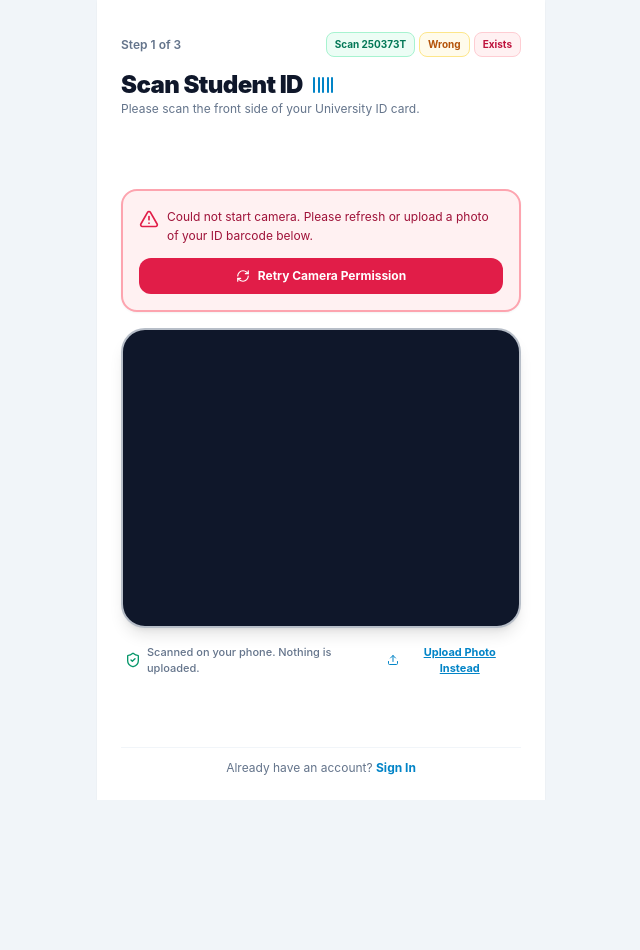
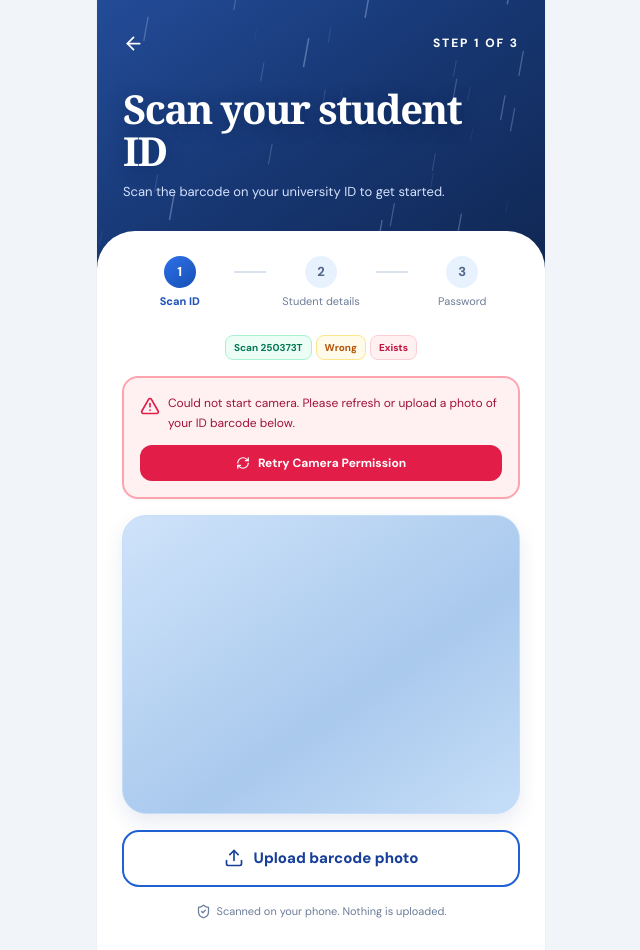
Before and after one commit to Darkempire2017/Term-1-project, a Next.js app: page /signup in a window 1280 px wide. Shown: the top 950 px of the page, without its empty margins (319-959 px from the left). Before the commit the page ends 800 px from the top, so only its background shows below. Built offline with nearby package versions, Linux system fonts and the light colour scheme.

Commit message:
Match barcode scanner to rainy signup theme

```diff
--- a/app/signup/page.tsx
+++ b/app/signup/page.tsx
@@ -4,7 +4,7 @@ import React, { useState, useEffect, useRef, useCallback } from 'react';
 import Link from 'next/link';
 import { useRouter } from 'next/navigation';
 import {
-  Barcode,
+  ArrowLeft,
   AlertTriangle,
   ShieldCheck,
   RefreshCw,
@@ -13,6 +13,10 @@ import {
   ArrowRight,
   UserCheck,
 } from 'lucide-react';
+import { StormHeader } from '@/components/Storm';
+import { SignupProgress } from '@/components/SignupProgress';
+import '../theme-pages.css';
+import './scanner.css';
 
 // The UoM student ID barcode contains only the index number: 6 digits + a letter
 const INDEX_PATTERN = /^[0-9]{6}[A-Z]$/;
@@ -333,16 +337,23 @@ export default function BarcodeScanPage() {
   };
 
   return (
-    <div className="flex-1 flex flex-col justify-between p-6 bg-white select-none overflow-y-auto">
-      {/* Top Header */}
-      <div className="pt-2 space-y-3">
-        <div className="flex items-center justify-between">
-          <span className="text-xs font-semibold text-slate-500">
-            Step 1 of 3
-          </span>
+    <div className="astrix-theme-page select-none overflow-y-auto">
+      <StormHeader rain className="astrix-theme-header astrix-scanner-header">
+        <div className="astrix-header-top">
+          <Link href="/login" className="astrix-header-back" aria-label="Back to sign in">
+            <ArrowLeft size={21} />
+          </Link>
+          <span className="astrix-step-count">Step 1 of 3</span>
+        </div>
+        <h1 className="astrix-theme-title">Scan your student ID</h1>
+        <p className="astrix-scanner-subtitle">Scan the barcode on your university ID to get started.</p>
+      </StormHeader>
 
-          {IS_DEV_BUILD && (
-            <div className="flex items-center space-x-1">
+      <main className="astrix-theme-sheet astrix-scanner-sheet">
+        <SignupProgress step={1} />
+
+        {IS_DEV_BUILD && (
+            <div className="flex items-center justify-center gap-1 mb-4">
               <button
                 type="button"
                 onClick={() => acceptIndex('250373T')}
@@ -368,22 +379,8 @@ export default function BarcodeScanPage() {
                 Exists
               </button>
             </div>
-          )}
-        </div>
-
-        <div>
-          <h1 className="text-2xl font-black text-slate-900 tracking-tight flex items-center space-x-2">
-            <span>Scan Student ID</span>
-            <Barcode className="w-6 h-6 text-sky-600" />
-          </h1>
-          <p className="text-xs text-slate-500">
-            Please scan the front side of your University ID card.
-          </p>
-        </div>
-      </div>
-
-      {/* Main Barcode Scanner Body */}
-      <div className="my-auto py-4 space-y-4">
+        )}
+        <div className="space-y-4">
         {/* Error: Non-UoM Barcode Error */}
         {validationError && (
           <div className="p-4 rounded-2xl bg-amber-50 border-2 border-amber-300 text-amber-900 text-xs space-y-2 animate-in fade-in slide-in-from-top-1 shadow-sm">
@@ -445,7 +442,7 @@ export default function BarcodeScanPage() {
         )}
 
         {/* Camera Viewport Container */}
-        <div className="relative w-full aspect-[4/3] rounded-3xl bg-slate-900 overflow-hidden shadow-lg border-2 border-slate-200/80 flex items-center justify-center">
+        <div className="astrix-scanner-viewport relative w-full aspect-[4/3] rounded-3xl overflow-hidden flex items-center justify-center">
           <style jsx global>{`
             #astrix-barcode-reader {
               width: 100% !important;
@@ -489,8 +486,7 @@ export default function BarcodeScanPage() {
                 <div className="absolute -bottom-1 -left-1 w-4 h-4 border-b-4 border-l-4 border-sky-400" />
                 <div className="absolute -bottom-1 -right-1 w-4 h-4 border-b-4 border-r-4 border-sky-400" />
 
-                {/* Animated Red Laser Scan Line */}
-                <div className="absolute inset-x-2 h-0.5 bg-gradient-to-r from-transparent via-red-500 to-transparent shadow-[0_0_8px_#ef4444] animate-pulse top-1/2" />
+                <div className="absolute inset-x-2 h-0.5 bg-gradient-to-r from-transparent via-sky-200 to-transparent shadow-[0_0_8px_#dbeafe] animate-pulse top-1/2" />
               </div>
 
               <p className="text-[11px] font-semibold text-white/90 bg-black/60 backdrop-blur-xs px-3 py-1 rounded-full mt-3 border border-white/10">
@@ -538,33 +534,14 @@ export default function BarcodeScanPage() {
           className="hidden"
         />
 
-        {/* Instructions & Fallbacks */}
-        <div className="flex items-center justify-between text-xs text-slate-500 px-1">
-          <div className="flex items-center space-x-1.5">
-            <ShieldCheck className="w-4 h-4 text-emerald-600 shrink-0" />
-            <span className="font-medium text-[11px]">Scanned on your phone. Nothing is uploaded.</span>
-          </div>
+        <button type="button" onClick={() => fileInputRef.current?.click()} className="astrix-scanner-upload">
+          <Upload size={20} aria-hidden="true" /> Upload barcode photo
+        </button>
+        <p className="astrix-scanner-privacy"><ShieldCheck size={15} aria-hidden="true" /> Scanned on your phone. Nothing is uploaded.</p>
+        </div>
 
-          <button
-            type="button"
-            onClick={() => fileInputRef.current?.click()}
-            className="text-[11px] font-bold text-sky-600 hover:text-sky-700 underline inline-flex items-center space-x-1"
-          >
-            <Upload className="w-3 h-3" />
-            <span>Upload Photo Instead</span>
-          </button>
-        </div>
-      </div>
-
-      {/* Footer */}
-      <div className="pt-3 border-t border-slate-100 text-center">
-        <p className="text-xs text-slate-500">
-          Already have an account?{' '}
-          <Link href="/login" className="text-sky-600 font-bold hover:underline">
-            Sign In
-          </Link>
-        </p>
-      </div>
+        <p className="astrix-scanner-footer">Already registered? <Link href="/login">Sign in</Link></p>
+      </main>
     </div>
   );
 }
--- /dev/null
+++ b/app/signup/scanner.css
@@ -0,0 +1,65 @@
+.astrix-scanner-header {
+  min-height: 238px;
+  padding-bottom: 67px;
+}
+
+.astrix-scanner-header .astrix-theme-title {
+  margin-top: 30px;
+  max-width: 350px;
+}
+
+.astrix-scanner-subtitle {
+  max-width: 340px;
+  margin: 11px 0 0;
+  color: #d4e2ff;
+  font-size: 13px;
+  line-height: 1.5;
+}
+
+.astrix-scanner-sheet {
+  padding-top: 24px;
+}
+
+.astrix-scanner-viewport {
+  border: 1px solid #c6ddfa;
+  background: linear-gradient(145deg, #cfe3fa, #a9c9ed 60%, #c6def8);
+  box-shadow: 0 9px 20px #17377318;
+}
+
+.astrix-scanner-upload {
+  display: flex;
+  width: 100%;
+  min-height: 57px;
+  align-items: center;
+  justify-content: center;
+  gap: 10px;
+  border: 2px solid #1e61d4;
+  border-radius: 17px;
+  background: #fff;
+  color: #173f99;
+  font-size: 15px;
+  font-weight: 750;
+  transition: background .18s, transform .18s;
+}
+
+.astrix-scanner-upload:hover { background: #f1f6ff; }
+.astrix-scanner-upload:active { transform: scale(.99); }
+.astrix-scanner-privacy {
+  display: flex;
+  align-items: center;
+  justify-content: center;
+  gap: 6px;
+  color: #6b7d99;
+  font-size: 11px;
+}
+.astrix-scanner-footer {
+  margin: 29px 0 0;
+  text-align: center;
+  color: #657999;
+  font-size: 13px;
+}
+.astrix-scanner-footer a { color: #205bc0; font-weight: 750; }
+
+@media (max-width: 360px) {
+  .astrix-scanner-header .astrix-theme-title { font-size: 31px; }
+}
--- a/components/SignupProgress.tsx
+++ b/components/SignupProgress.tsx
@@ -1,6 +1,6 @@
 import { Check } from 'lucide-react';
 
-export function SignupProgress({ step }: { step: 2 | 3 }) {
+export function SignupProgress({ step }: { step: 1 | 2 | 3 }) {
   const steps = ['Scan ID', 'Student details', step === 2 ? 'Complete' : 'Password'];
   return (
     <div className="astrix-progress" aria-label={`Registration step ${step} of 3`}>
```
